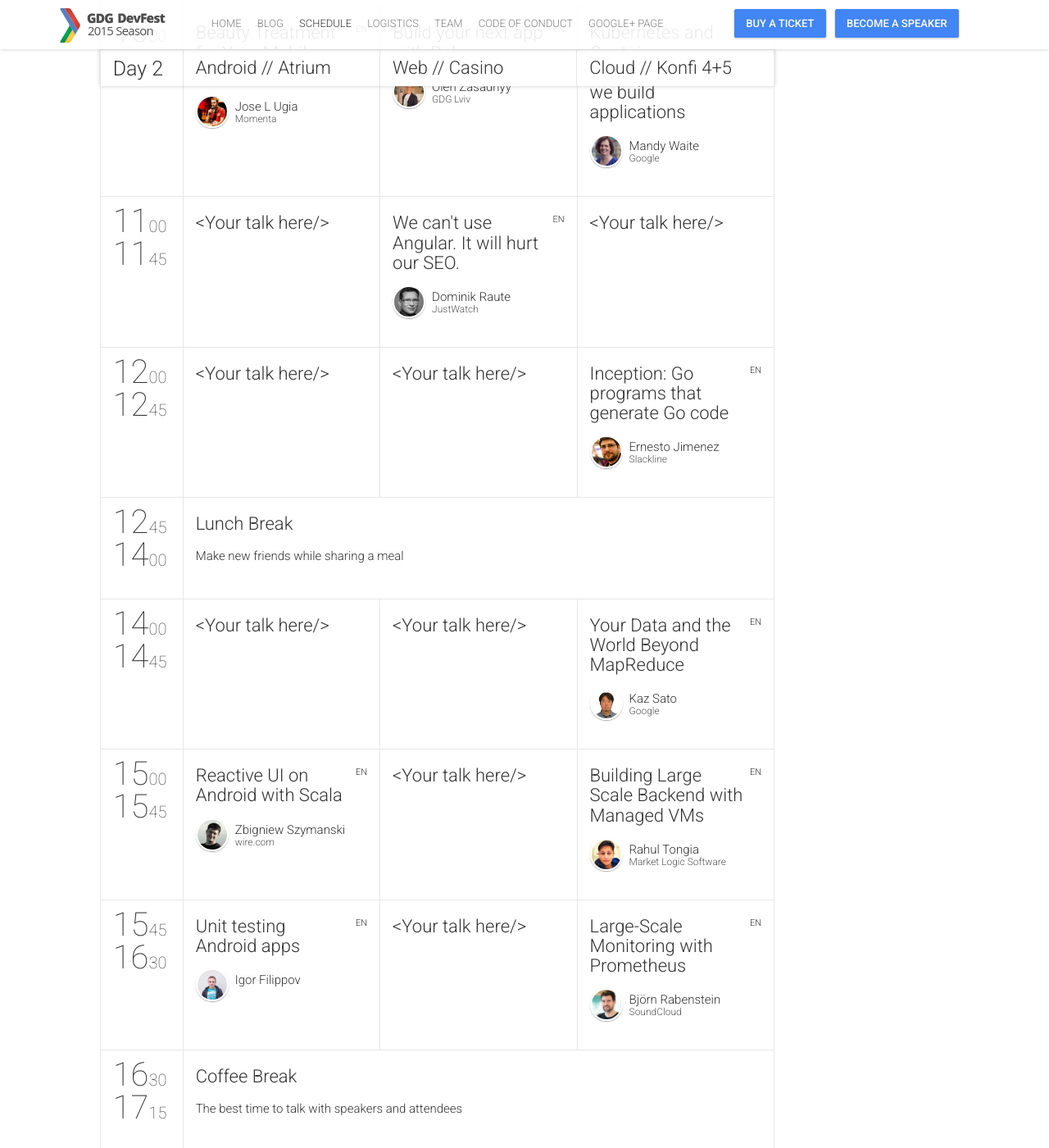
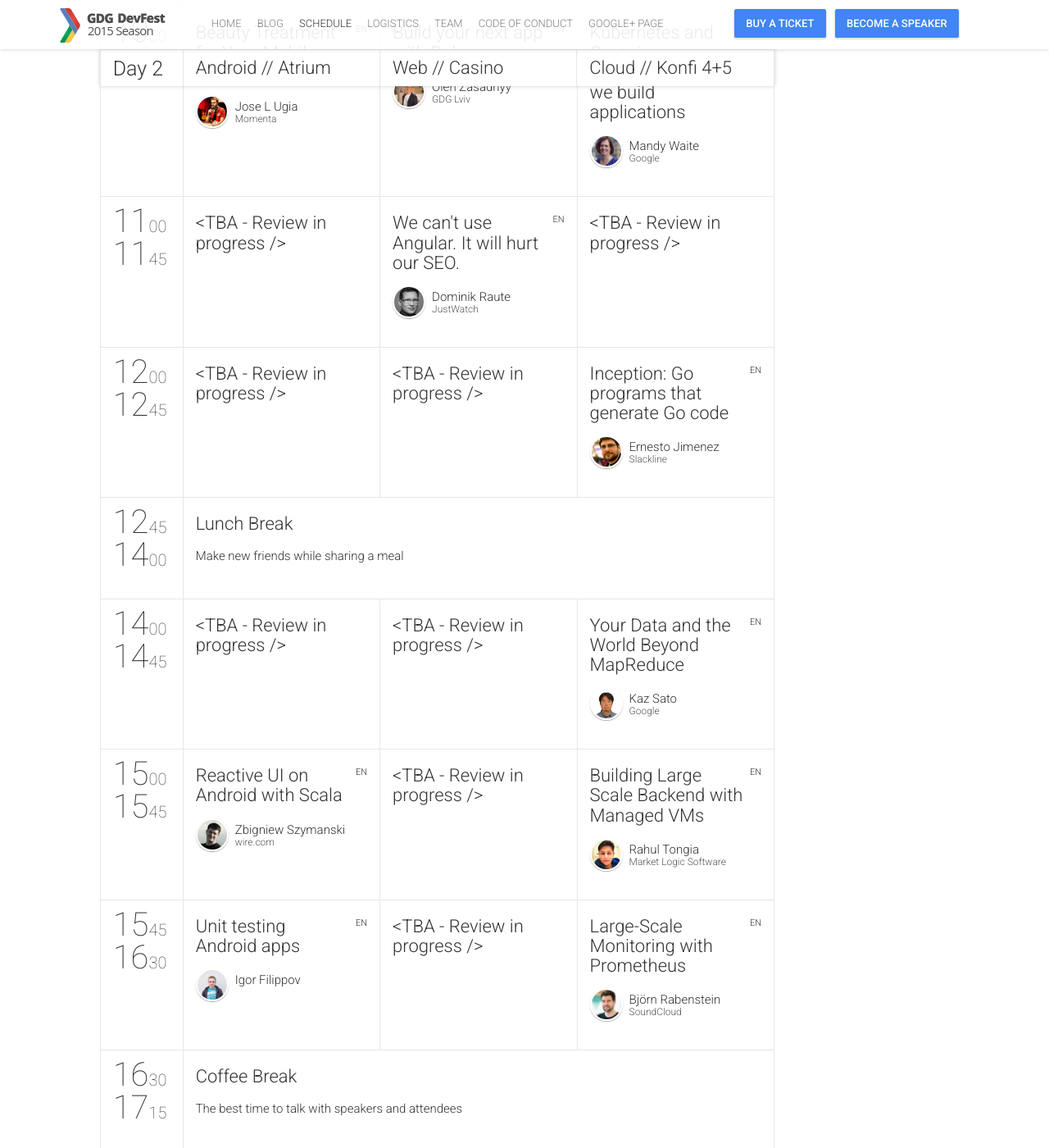
Before and after one commit to devfest-berlin/2015.devfest-berlin.de, a Jekyll site: the page built from schedule.html, in a window 1280 px wide and 1400 px high, scrolled down 1428 px. Shown: the whole window at 82% size. Built offline with Jekyll 4.4.1, drawn with Linux system fonts in a browser that asks for light colours; nearby versions of some CDN libraries; comment, search, counter and statistics services are not loaded.

Commit message:
Rephrase the empty slot message

```diff
--- a/_data/sessions.yml
+++ b/_data/sessions.yml
@@ -64,9 +64,9 @@
 # 300 placeholder to be deleted
 -
   id: 300
-  title: "&lt;Your talk here/&gt;"
+  title: "&lt;TBA - Review in progress /&gt;"
   place: ""
-  description: "Submit your own talk! Answer the call for participation!"
+  description: "We're still reviewing proposals for this slot. You can still submit your own talk! <br><br>Read about our <a href='/blog/call-for-participation/'>call for participation here</a>."
 -
   id: 301
   title: "WELCOME! Doors open, Registration, Breakfast, Snacks"
```
